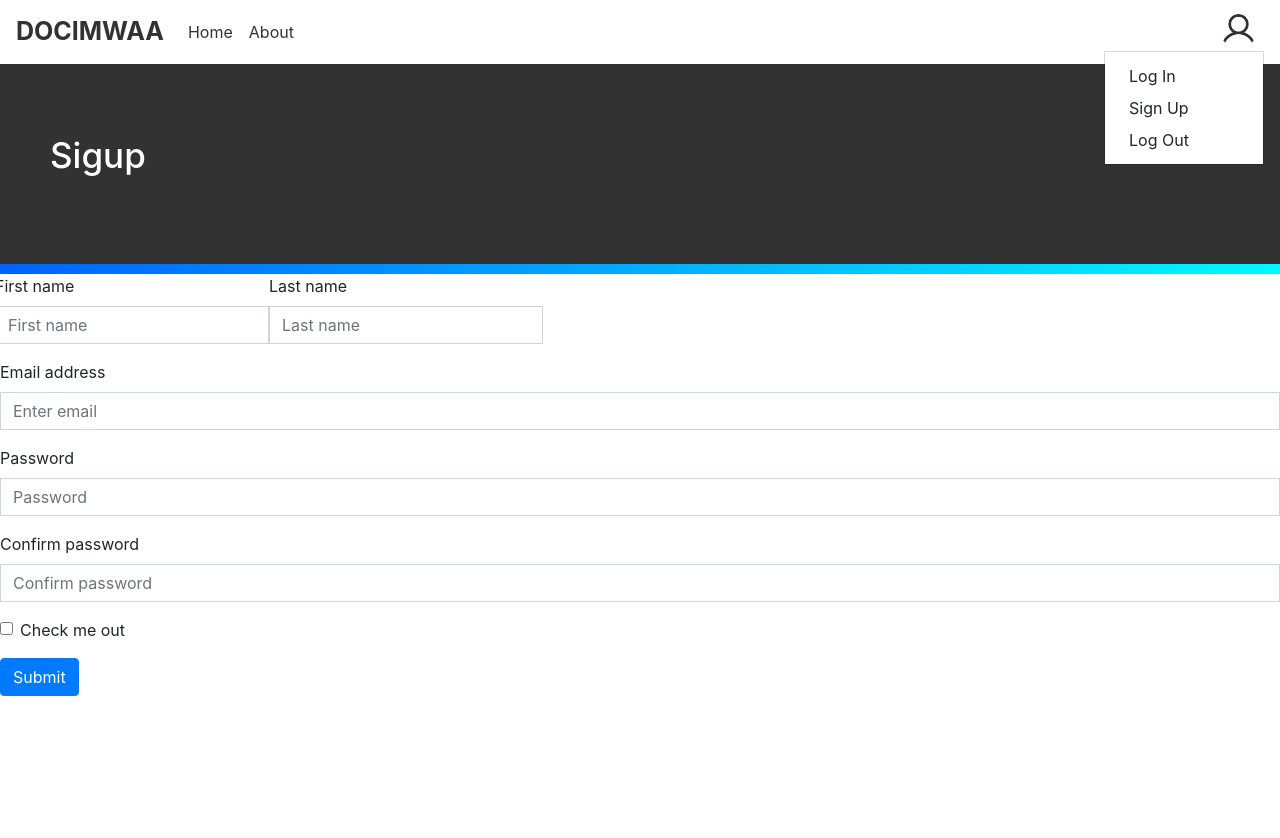
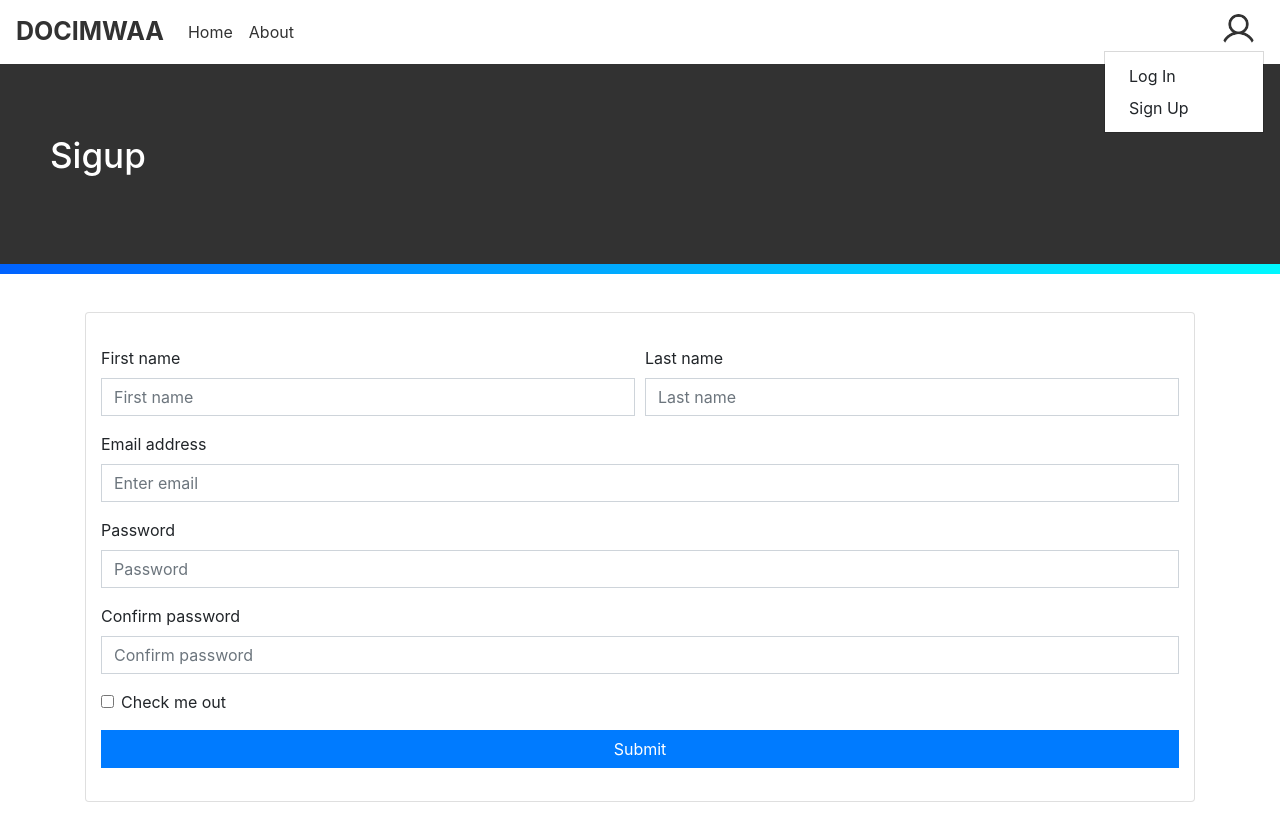
Before and after one commit to patcharapon1999/docimwaa-project, a React (Create React App) app: page /signUp in a window 1280 px wide. Both pictures are taken after a click on the link 1238 px from the left and 31 px from the top of the page. Shown: the top 838 px of the page. Before the commit the page ends 800 px from the top, so only its background shows below. Built offline with nearby package versions, Linux system fonts and the light colour scheme; no server answers; what react-geocode would draw is missing.

Commit message:
edit user modal

```diff
--- a/package.json
+++ b/package.json
@@ -9,6 +9,9 @@
     "react": "^16.10.2",
     "react-bootstrap": "^1.0.0-beta.14",
     "react-dom": "^16.10.2",
+    "react-geocode": "^0.2.0",
+    "react-google-autocomplete": "^1.1.2",
+    "react-google-maps": "^9.4.5",
     "react-responsive-modal": "^4.0.1",
     "react-router-dom": "^5.1.2",
     "react-scripts": "3.2.0"
--- a/src/components/Login.js
+++ b/src/components/Login.js
@@ -4,7 +4,6 @@ import "../styles/Login.css";
 import { Link } from "react-router-dom";
 import auth from '../firebase';
 
-export var isCurrentUser;
 export default class Login extends React.Component {
   constructor(props) {
     super(props)
@@ -47,18 +46,8 @@ export default class Login extends React.Component {
       })
   }
 
-  logout = e => {
-    e.preventDefault()
-    auth.signOut().then(response => {
-      this.setState({
-        currentUser: null
-      })
-    })
-  }
-
 
   render() {
-
     const { message, currentUser } = this.state
     const ColorLine = ({ color }) => (
       <hr style={{color: color, backgroundColor: color, height: 1}}/>
@@ -101,7 +90,7 @@ export default class Login extends React.Component {
         <div className="reg-div">
           <ColorLine color="#D1D1D1" className="line"/>
           <p className="reg-txt">Don't have an account? Create an<label className="space">_</label>
-            <Link to="/" className="reg-link">
+            <Link to="/signUp" className="reg-link">
               DOCIMWAA
             </Link>
           </p>
--- a/src/components/Navb.js
+++ b/src/components/Navb.js
@@ -32,7 +32,10 @@ import Home from "./Home";
 export default class navbar extends Component {
   state = {
     collapseID: "",
-    loggedIn: ""
+    loggedIn: "",
+    showLogout: false,
+    showSignUp: true,
+    showLogIn: true
   };
 
   toggleCollapse = collapseID => () =>
@@ -40,28 +43,35 @@ export default class navbar extends Component {
       collapseID: prevState.collapseID !== collapseID ? collapseID : ""
     }));
 
-  isLoggedIn() {
+    componentDidMount() {
     auth.onAuthStateChanged(user => {
       if (user) {
-        this.setState({ loggedIn: "Log out" });
+        this.setState({ showLogout: true })
+        this.setState({ showSignUp: false })
+        this.setState({ showLogIn: false })
+      } else {
+        this.setState({ showLogout: false })
+        this.setState({ showSignUp: true })
+        this.setState({ showLogIn: true })
       }
     });
   }
 
-  logout = e => {
-    setTimeout(function() {
-      e.preventDefault();
-      auth.signOut().then(response => {
-        this.setState({
-          currentUser: null
-        });
+  logout = async e => {
+    e.preventDefault();
+    await auth.signOut().then(response => {
+      this.setState({
+        currentUser: null
       });
-      document.location.href = "/";
-    }, 1000);
+    });
+    document.location.href = "/";
   };
 
   render() {
-    const { loggedIn } = this.state;
+    const { showLogout } = this.state;
+    const { showSignUp } = this.state;
+    const { showLogIn } = this.state;
+
     // {this.isLoggedIn()}
 
     return (
@@ -129,11 +139,21 @@ export default class navbar extends Component {
                   />
                 </MDBDropdownToggle>
                 <MDBDropdownMenu className="dropdown-default" right>
-                  <MDBDropdownItem href="#!">Log In</MDBDropdownItem>
-                  <MDBDropdownItem href="#!">Sign Up</MDBDropdownItem>
-                  <MDBDropdownItem onClick={this.logout}>
-                    Log Out
-                  </MDBDropdownItem>
+                  {/* <MDBDropdownItem href="#!">Log In</MDBDropdownItem> */}
+                  {/* <MDBDropdownItem href="#!">Sign Up</MDBDropdownItem> */}
+                  {/* <MDBDropdownItem onClick={this.logout}> */}
+                    { showLogIn
+                          ? <MDBDropdownItem href="#!">Log In</MDBDropdownItem>
+                          : null
+                    }
+                    { showSignUp
+                        ? <MDBDropdownItem href="#!">Sign Up</MDBDropdownItem>
+                        : null
+                    }
+                    { showLogout
+                      ? <MDBDropdownItem onClick={this.logout}>Log out</MDBDropdownItem>
+                      : null
+                    }
                 </MDBDropdownMenu>
               </MDBDropdown>
             </MDBNavItem>
--- a/src/components/Scanning.js
+++ b/src/components/Scanning.js
@@ -21,8 +21,7 @@ export default class Scanning extends Component {
           </div>
         </Jumbotron>
         <div id="grad-line"></div>
-        <Container>
-          <div className="qs-div">
+        <Container className="qs-div">
           <Form>
             <Card>
               <Form.Group>
@@ -104,7 +103,6 @@ export default class Scanning extends Component {
               </Form.Group>
             </Card>
           </Form>
-          </div>
 
           <div className="btn-div">
             <Link to="/optional">
--- a/src/components/SignUp.js
+++ b/src/components/SignUp.js
@@ -1,5 +1,6 @@
 import React, { Component } from "react";
 import { Button, Jumbotron, Container, Row, Col, Card, Form } from "react-bootstrap";
+import "../styles/SignUp.css";
 
 export default class SignUp extends Component {
   render() {
@@ -12,14 +13,18 @@ export default class SignUp extends Component {
         </Jumbotron>
 
         <div id="grad-line"></div>
+
+        <Container className="form-signUp">
+          <Card>
+            <Container className="form-signUp-In">
               <Form>
                 <Form.Row>
-            <Form.Group>
+                  <Form.Group as={Col} controlId="formGridEmail">
                     <Form.Label>First name</Form.Label>
                     <Form.Control placeholder="First name" />
                   </Form.Group>
 
-            <Form.Group>
+                  <Form.Group className="Lname" as={Col} controlId="formGridPassword">
                     <Form.Label>Last name</Form.Label>
                     <Form.Control placeholder="Last name" />
                   </Form.Group>
@@ -44,10 +49,13 @@ export default class SignUp extends Component {
                   <Form.Check type="checkbox" label="Check me out" />
                 </Form.Group>
 
-          <Button variant="primary" type="submit">
+                <Button className="btn" variant="primary" type="submit">
                   Submit
                 </Button>
               </Form>
+            </Container>
+          </Card>
+        </Container>
       </div>
     );
   }
--- a/src/styles/Scanning.css
+++ b/src/styles/Scanning.css
@@ -13,8 +13,8 @@
   text-align: center;
 }
 .qs-div {
-  margin-top: 2%;
-
+  margin-top: 3%;
+  margin-bottom: 3%;
 }
 .btn-div {
   width: 100%;
--- /dev/null
+++ b/src/styles/SignUp.css
@@ -0,0 +1,17 @@
+.form-signUp {
+    margin-top: 3%;
+    margin-bottom: 3%;
+}
+.Lname {
+
+}
+.btn {
+    width: 100%;
+    border-radius: 0;
+}
+
+.form-signUp-In {
+    text-align: left;
+    margin-top: 3%;
+    margin-bottom: 3%;
+}
```
Also changed, not shown: src/components/Home.js (+1 -10 lines), 1 other file (tests, documents, lock files or other folders). Lines whose indentation alone changed are shown as unchanged.
